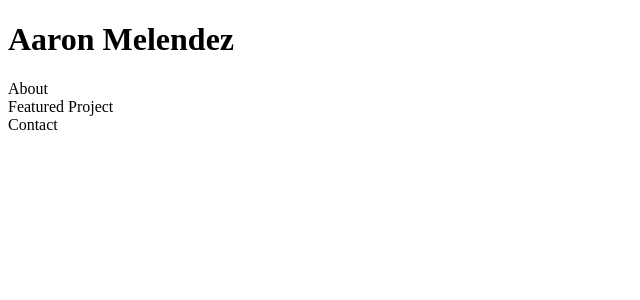
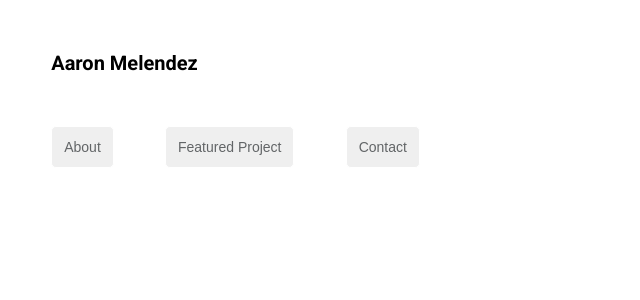
Before and after one commit to amelendez37/Portfolio, a React (Vite) app: page / in a window 1280 px wide. Shown: the top 300 px of the page, without its empty margins (0-640 px from the left). Built offline with nearby package versions, Linux system fonts and the light colour scheme.

Commit message:
Style Nav

```diff
--- a/src/app.jsx
+++ b/src/app.jsx
@@ -1,12 +1,15 @@
 import React from "react";
 // import { Route } from "react-router-dom";
+import Styled from "styled-components";
 
 import Header from "./components/header/header.jsx";
 
+const Container = Styled.div``;
+
 const App = () => (
-  <div>
+  <Container>
     <Header />
-  </div>
+  </Container>
 );
 
 export default App;
--- a/src/components/header/header.jsx
+++ b/src/components/header/header.jsx
@@ -5,7 +5,9 @@ import Nav from "./nav.jsx";
 
 const Container = styled.div``;
 
-const Title = styled.h1``;
+const Title = styled.h1`
+  margin: 4% 0 4% 4%;
+`;
 
 const Header = () => (
   <Container>
--- a/src/components/header/nav.jsx
+++ b/src/components/header/nav.jsx
@@ -3,7 +3,13 @@ import styled from "styled-components";
 
 import Button from "../misc/button.jsx";
 
-const Container = styled.div``;
+const Container = styled.div`
+  display: flex;
+
+  > * {
+    margin-left: 4%;
+  }
+`;
 
 const Nav = () => (
   <Container>
--- a/src/components/misc/button.jsx
+++ b/src/components/misc/button.jsx
@@ -1,8 +1,28 @@
 import React from "react";
-import styled from "styled-components";
+import Styled from "styled-components";
 import PropTypes from "prop-types";
 
-const Button = props => <div>{props.text}</div>;
+const primaryColor = "#5DADE2";
+
+const Container = Styled.button`
+    color: #626567;
+    font-size: 1.4rem;
+    border: 1.5px solid #fff;
+    padding: 1.2rem;
+    border-radius: 5px;
+    &:hover {
+        cursor: pointer;
+        border: 1.5px solid ${primaryColor};
+        color: ${primaryColor};
+    }
+    &:focus {
+        color: ${primaryColor};
+        border: 1.5px solid ${primaryColor};
+        outline: 0;
+    }
+`;
+
+const Button = props => <Container>{props.text}</Container>;
 
 Button.propTypes = {
   text: PropTypes.string
--- a/src/index.js
+++ b/src/index.js
@@ -1,8 +1,24 @@
 import React from "react";
 import { render } from "react-dom";
 import { BrowserRouter } from "react-router-dom";
+import { injectGlobal } from "styled-components";
 
 import App from "./app.jsx";
+
+injectGlobal`
+  *,
+  *::before,
+  *::after {
+    margin: 0;
+    padding: 0;
+  }
+
+  html {
+    box-sizing: border-box;
+    font-size: 62.5%;
+    font-family: 'Roboto', sans-serif;
+  }
+`;
 
 render(
   <BrowserRouter>
```
Also changed, not shown: 2 other files (tests, documents, lock files or other folders).
